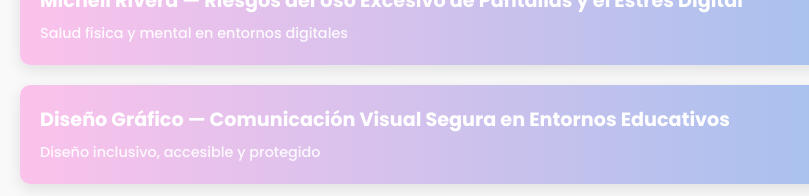
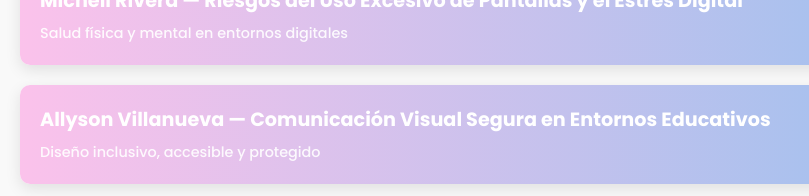
Before and after one commit to marlonpertuz332max/articulo-informativo, a website: page index.html in a window 1280 px wide. Shown: the part 1234-1430 px from the top of the page, 40-849 px from the left. Drawn offline with nearby package versions, Linux system fonts and the light colour scheme.

Commit message:
Update index.html

```diff
--- a/index.html
+++ b/index.html
@@ -306,7 +306,7 @@
 <article class="card">
     <input type="checkbox" id="acc-diseno" class="acc-input" />
     <label for="acc-diseno" class="acc-head">
-        <div class="acc-title">Diseño Gráfico — Comunicación Visual Segura en Entornos Educativos</div>
+        <div class="acc-title">Allyson Villanueva — Comunicación Visual Segura en Entornos Educativos</div>
         <div class="acc-meta">Diseño inclusivo, accesible y protegido</div>
     </label>
     <div class="acc-body">
```
